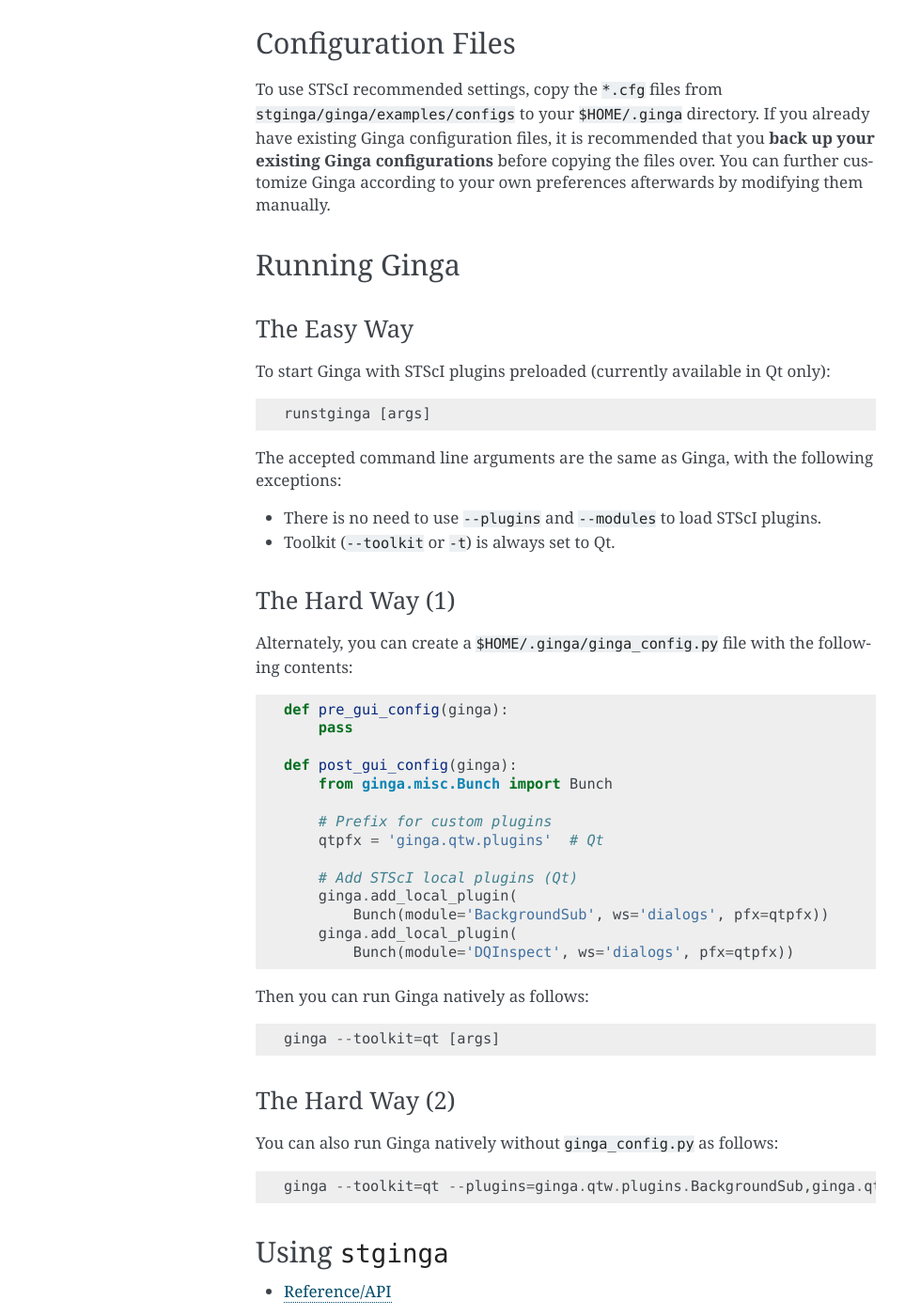
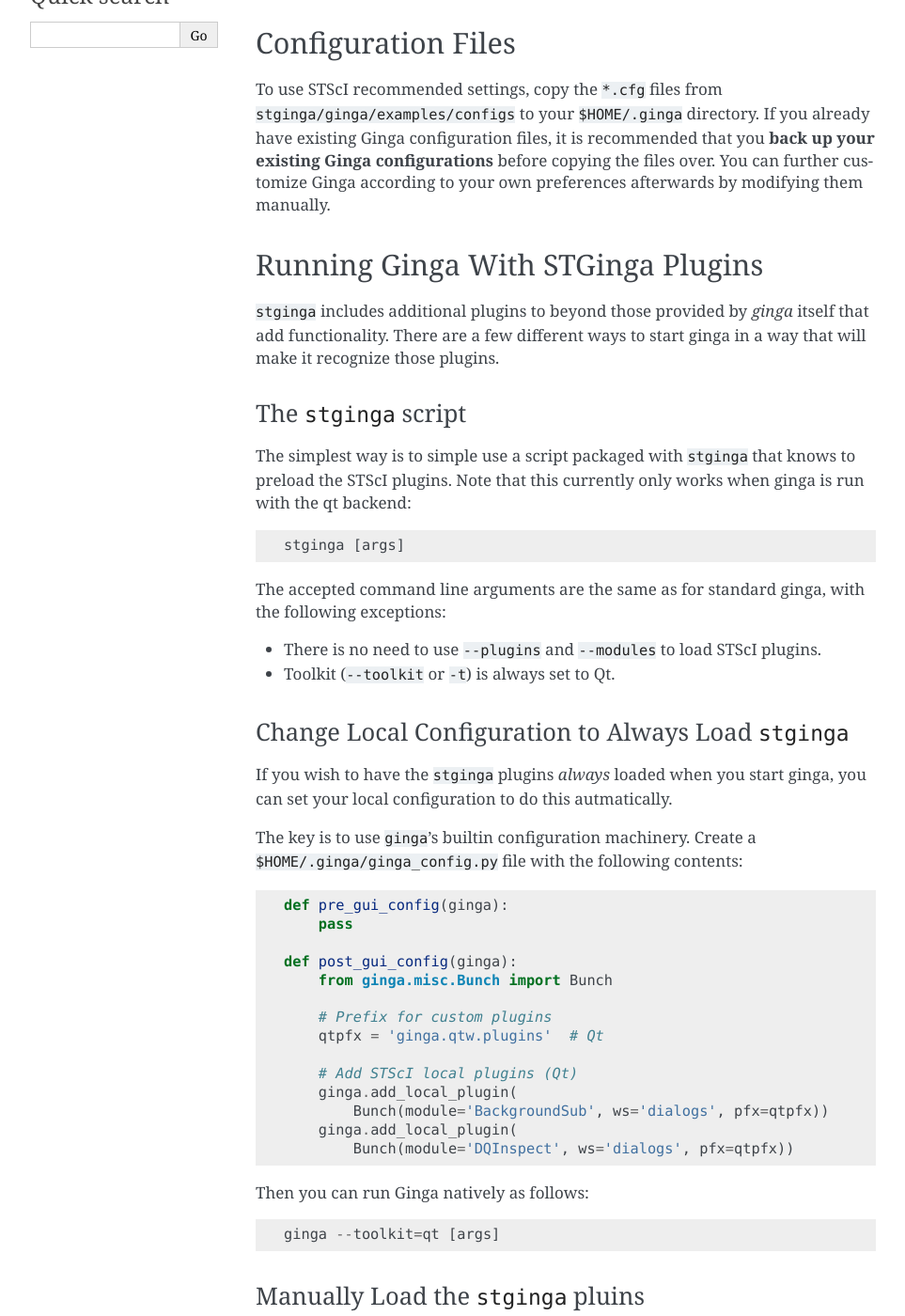
Before and after one commit to spacetelescope/stginga, a Sphinx documentation site: the page built from docs/source/index.rst, in a window 1280 px wide and 1400 px high, scrolled down 481 px. Shown: the whole window at 94% size, without its empty margins (148-1111 px from the left). Built offline with Sphinx 7.4.7, drawn with Linux system fonts in a browser that asks for light colours; formulas are drawn with MathJax 3; some of the changed text lies outside the part shown.

Commit message:
update instructions to be clearer on what's happening

```diff
--- a/docs/source/index.rst
+++ b/docs/source/index.rst
@@ -40,29 +40,38 @@
 afterwards by modifying them manually.
 
 
-Running Ginga
--------------
+Running Ginga With STGinga Plugins
+----------------------------------
+
+``stginga`` includes additional plugins to beyond those provided by `ginga`
+itself that add functionality.  There are a few different ways to start
+ginga in a way that will make it recognize those plugins.
 
 
-The Easy Way
-^^^^^^^^^^^^
+The ``stginga`` script
+^^^^^^^^^^^^^^^^^^^^^^
 
-To start Ginga with STScI plugins preloaded (currently available in Qt only)::
+The simplest way is to simple use a script packaged with ``stginga`` that knows
+to preload the STScI plugins.  Note that this currently only works when ginga
+is run with the qt backend::
 
-    runstginga [args]
+    stginga [args]
 
-The accepted command line arguments are the same as Ginga, with the following
-exceptions:
+The accepted command line arguments are the same as for standard ginga,
+with the following exceptions:
 
 * There is no need to use ``--plugins`` and ``--modules`` to load STScI plugins.
 * Toolkit (``--toolkit`` or ``-t``) is always set to Qt.
 
 
-The Hard Way (1)
-^^^^^^^^^^^^^^^^
+Change Local Configuration to Always Load ``stginga``
+^^^^^^^^^^^^^^^^^^^^^^^^^^^^^^^^^^^^^^^^^^^^^^^^^^^^^
 
-Alternately, you can create a ``$HOME/.ginga/ginga_config.py`` file with the
-following contents::
+If you wish to have the ``stginga`` plugins *always* loaded when you
+start ginga, you can set your local configuration to do this autmatically.
+
+The key is to use ``ginga``'s builtin configuration machinery.  Create a
+``$HOME/.ginga/ginga_config.py`` file with the following contents::
 
     def pre_gui_config(ginga):
         pass
@@ -84,10 +93,10 @@
     ginga --toolkit=qt [args]
 
 
-The Hard Way (2)
-^^^^^^^^^^^^^^^^
+Manually Load the ``stginga`` pluins
+^^^^^^^^^^^^^^^^^^^^^^^^^^^^^^^^^^^^
 
-You can also run Ginga natively without ``ginga_config.py`` as follows::
+You can also run Ginga natively and just specify the plugins directly::
 
     ginga --toolkit=qt --plugins=ginga.qtw.plugins.BackgroundSub,ginga.qtw.plugins.DQInspect [args]
 
```
Also changed, not shown: 2 other files.
